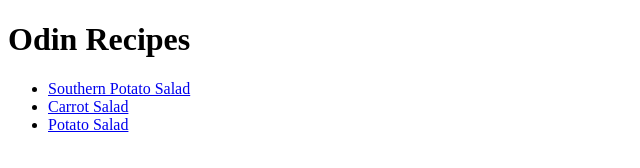
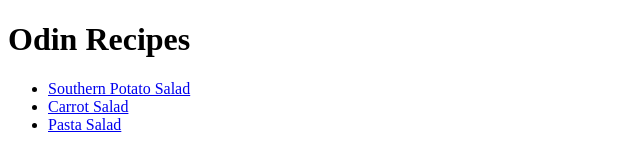
Before and after one commit to humblprogrammer/odin-recipes, a plain HTML site: page index.html in a window 1280 px wide. Shown: the full height of the page, 0-640 px from the left. Drawn offline with Linux system fonts and the light colour scheme.

Commit message:
New name

```diff
--- a/index.html
+++ b/index.html
@@ -10,7 +10,7 @@
     <ul>
     <li><a href="recipes/potato-salad.html">Southern Potato Salad</a></li>
     <li><a href="recipes/carrot-salad.html">Carrot Salad</a></li>
-    <li><a href="recipes/pasta -salad.html">Potato Salad</a></li>
+    <li><a href="recipes/pasta -salad.html">Pasta Salad</a></li>
     </ul>
 </body>
 </html>
```
